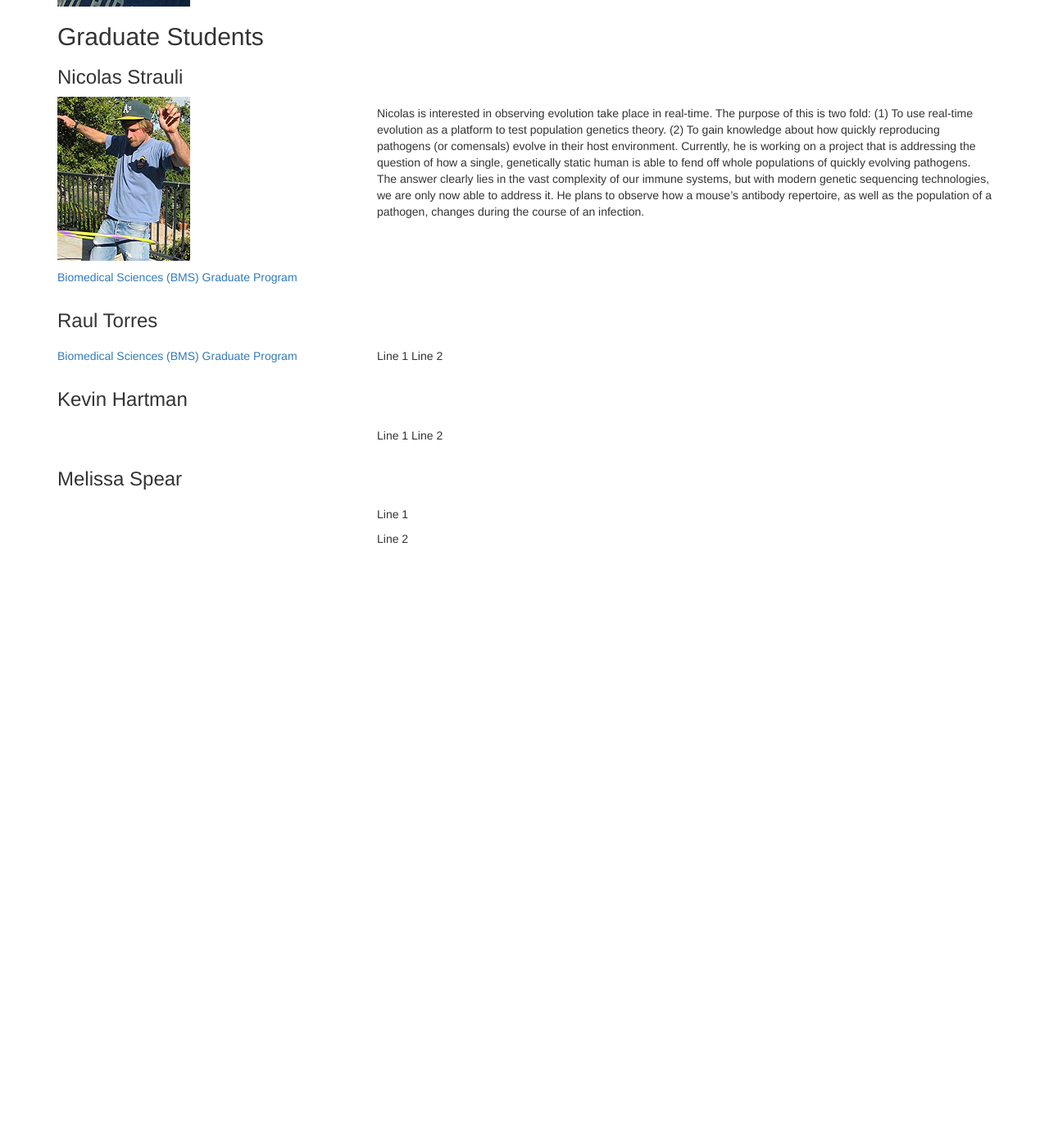
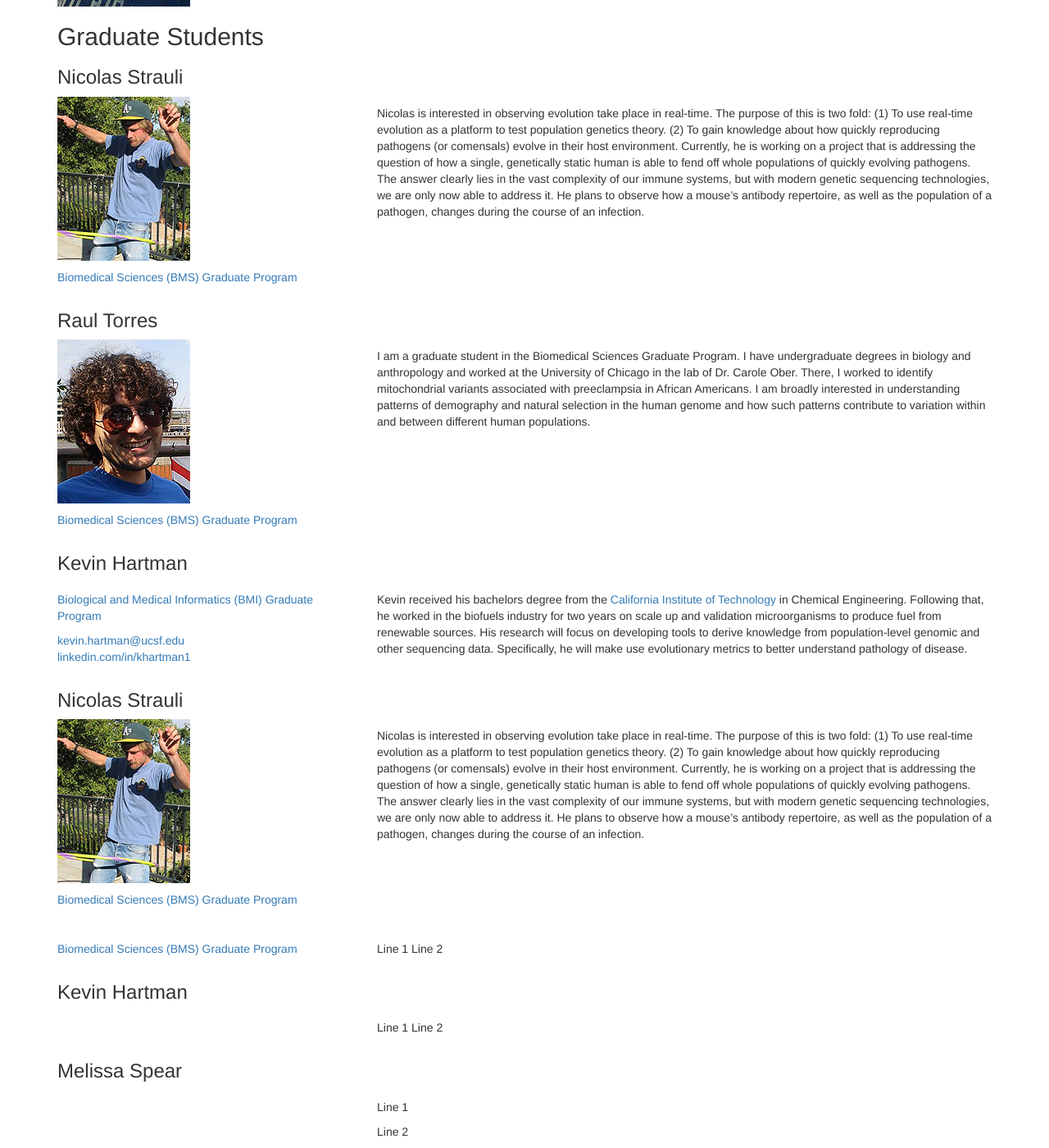
Before and after one commit to HernandezLab/hernandezlab.github.io, a Jekyll site: the page built from test/index.html, in a window 1280 px wide and 1400 px high, scrolled down 765 px. Shown: the whole window at 82% size. Built offline with Jekyll 4.4.1, drawn with Linux system fonts in a browser that asks for light colours; nearby versions of some CDN libraries; before the commit the page ends 1442 px from its top, so only the background shows below that.

Commit message:
yml markdownify more content test

```diff
--- a/_data/ymltest.yml
+++ b/_data/ymltest.yml
@@ -26,8 +26,26 @@
       name: "Nicolas Strauli"
     -
       affiliation: "[Biomedical Sciences (BMS) Graduate Program](https://bms.ucsf.edu/)"
+      description: "I am a graduate student in the Biomedical Sciences Graduate Program. I have undergraduate degrees in biology and anthropology and worked at the University of Chicago in the lab of Dr. Carole Ober. There, I worked to identify mitochondrial variants associated with preeclampsia in African Americans. I am broadly interested in understanding patterns of demography and natural selection in the human genome and how such patterns contribute to variation within and between different human populations."
+      image: /static/img/headshot-Torres.jpg
+      name: "Raul Torres"
+    -
+      affiliation: "[Biological and Medical Informatics (BMI) Graduate Program](http://bioinformatics.ucsf.edu/)"
+      contact:
+        |-
+          [kevin.hartman@ucsf.edu](mailto:kevin.hartman@ucsf.edu)
+          [linkedin.com/in/khartman1](https://www.linkedin.com/in/khartman1)
+      description: "Kevin received his bachelors degree from the [California Institute of Technology](https://www.caltech.edu/) in Chemical Engineering. Following that, he worked in the biofuels industry for two years on scale up and validation microorganisms to produce fuel from renewable sources. His research will focus on developing tools to derive knowledge from population-level genomic and other sequencing data. Specifically, he will make use evolutionary metrics to better understand pathology of disease."
+      name: "Kevin Hartman"
+    -
+      affiliation: "[Biomedical Sciences (BMS) Graduate Program](https://bms.ucsf.edu/)"
+      description: "Nicolas is interested in observing evolution take place in real-time. The purpose of this is two fold: (1) To use real-time evolution as a platform to test population genetics theory. (2) To gain knowledge about how quickly reproducing pathogens (or comensals) evolve in their host environment. Currently, he is working on a project that is addressing the question of how a single, genetically static human is able to fend off whole populations of quickly evolving pathogens. The answer clearly lies in the vast complexity of our immune systems, but with modern genetic sequencing technologies, we are only now able to address it. He plans to observe how a mouse's antibody repertoire, as well as the population of a pathogen, changes during the course of an infection."
+      image: /static/img/heashot-Strauli.jpg
+      name: "Nicolas Strauli"
+    -
+      affiliation: "[Biomedical Sciences (BMS) Graduate Program](https://bms.ucsf.edu/)"
       description: "Line 1 Line 2"
-      name: "Raul Torres"
+      name: ""
     -
       description: |-
           Line 1
```
